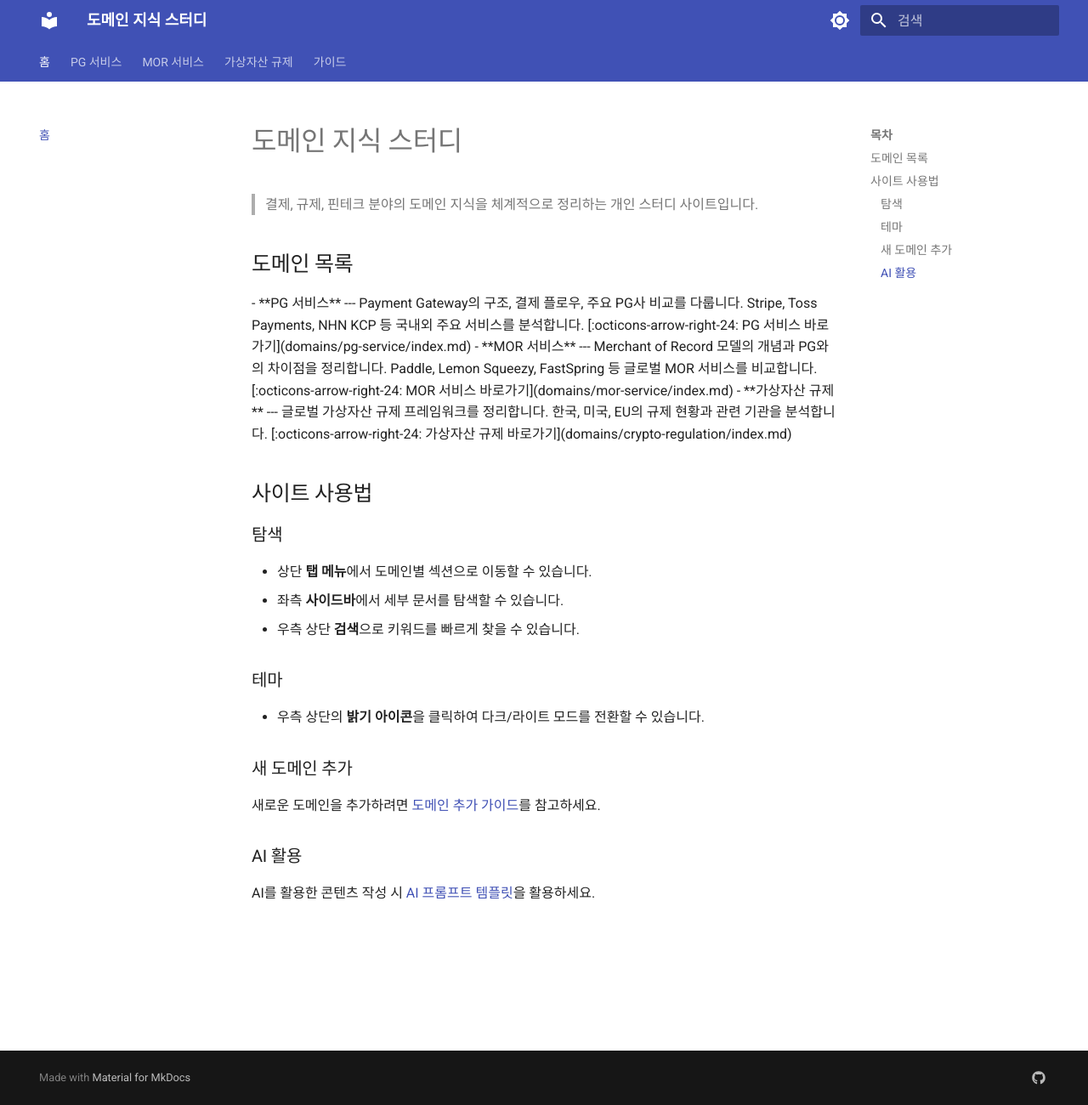
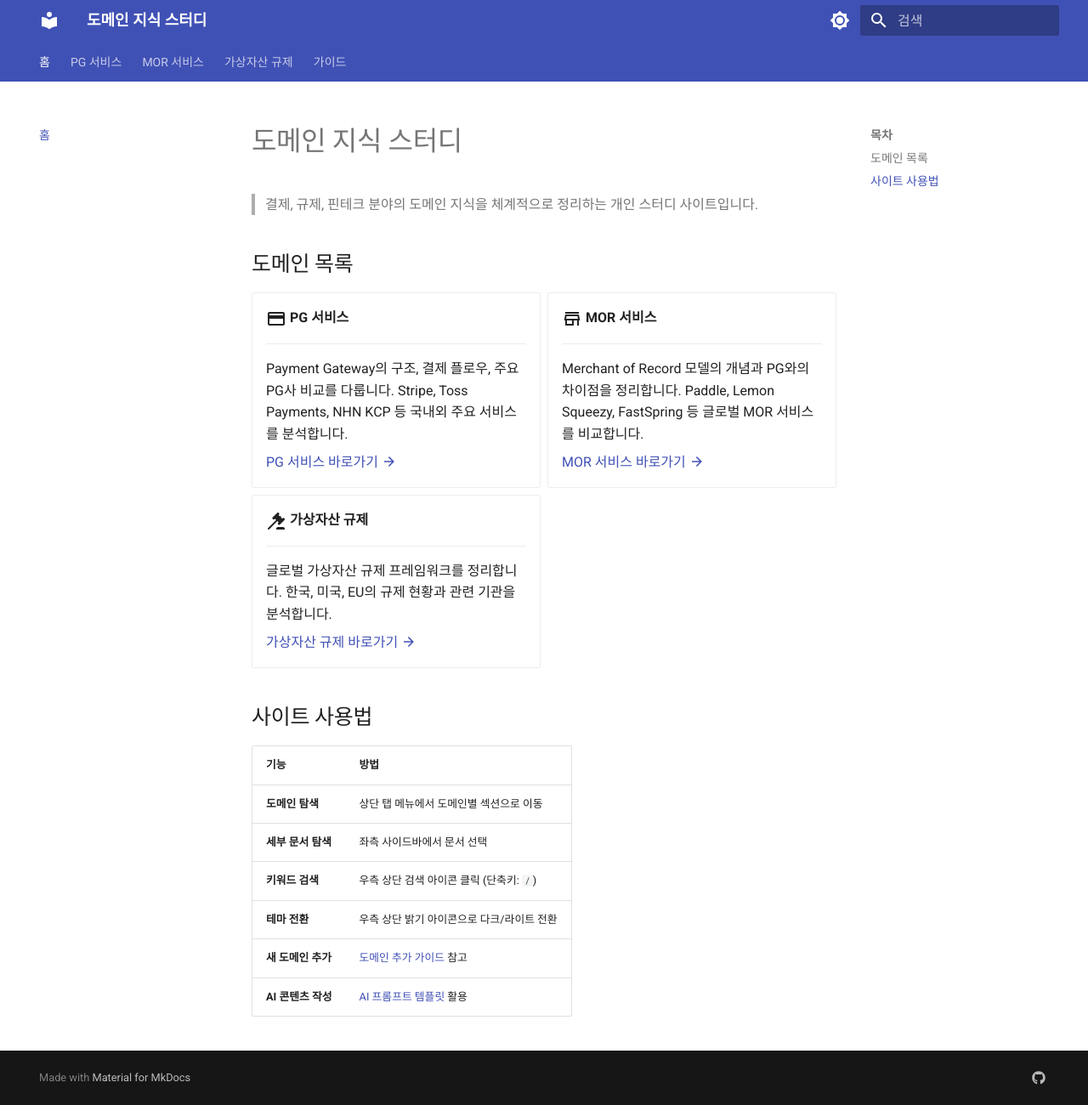
Before and after one commit to OkyoKwon/studyNresearch, an MkDocs documentation site: the page built from docs/index.md, in a window 1280 px wide and 1300 px high. Shown: the whole window at 85% size. Built offline with MkDocs 1.6.1 and Material for MkDocs 9.7.7, drawn with Linux system fonts in a browser that asks for light colours.

Commit message:
fix: 홈페이지 grid cards 렌더링 수정
md_in_html, attr_list 확장 추가 및 octicons를 material 아이콘으로 변경.

```diff
--- a/docs/index.md
+++ b/docs/index.md
@@ -6,48 +6,42 @@
 
 <div class="grid cards" markdown>
 
--   **PG 서비스**
+-   :material-credit-card-outline:{ .lg .middle } **PG 서비스**
 
     ---
 
-    Payment Gateway의 구조, 결제 플로우, 주요 PG사 비교를 다룹니다. Stripe, Toss Payments, NHN KCP 등 국내외 주요 서비스를 분석합니다.
+    Payment Gateway의 구조, 결제 플로우, 주요 PG사 비교를 다룹니다.
+    Stripe, Toss Payments, NHN KCP 등 국내외 주요 서비스를 분석합니다.
 
-    [:octicons-arrow-right-24: PG 서비스 바로가기](domains/pg-service/index.md)
+    [PG 서비스 바로가기 :material-arrow-right:](domains/pg-service/index.md)
 
--   **MOR 서비스**
+-   :material-store-outline:{ .lg .middle } **MOR 서비스**
 
     ---
 
-    Merchant of Record 모델의 개념과 PG와의 차이점을 정리합니다. Paddle, Lemon Squeezy, FastSpring 등 글로벌 MOR 서비스를 비교합니다.
+    Merchant of Record 모델의 개념과 PG와의 차이점을 정리합니다.
+    Paddle, Lemon Squeezy, FastSpring 등 글로벌 MOR 서비스를 비교합니다.
 
-    [:octicons-arrow-right-24: MOR 서비스 바로가기](domains/mor-service/index.md)
+    [MOR 서비스 바로가기 :material-arrow-right:](domains/mor-service/index.md)
 
--   **가상자산 규제**
+-   :material-gavel:{ .lg .middle } **가상자산 규제**
 
     ---
 
-    글로벌 가상자산 규제 프레임워크를 정리합니다. 한국, 미국, EU의 규제 현황과 관련 기관을 분석합니다.
+    글로벌 가상자산 규제 프레임워크를 정리합니다.
+    한국, 미국, EU의 규제 현황과 관련 기관을 분석합니다.
 
-    [:octicons-arrow-right-24: 가상자산 규제 바로가기](domains/crypto-regulation/index.md)
+    [가상자산 규제 바로가기 :material-arrow-right:](domains/crypto-regulation/index.md)
 
 </div>
 
 ## 사이트 사용법
 
-### 탐색
-
-- 상단 **탭 메뉴**에서 도메인별 섹션으로 이동할 수 있습니다.
-- 좌측 **사이드바**에서 세부 문서를 탐색할 수 있습니다.
-- 우측 상단 **검색**으로 키워드를 빠르게 찾을 수 있습니다.
-
-### 테마
-
-- 우측 상단의 **밝기 아이콘**을 클릭하여 다크/라이트 모드를 전환할 수 있습니다.
-
-### 새 도메인 추가
-
-새로운 도메인을 추가하려면 [도메인 추가 가이드](guide/add-domain.md)를 참고하세요.
-
-### AI 활용
-
-AI를 활용한 콘텐츠 작성 시 [AI 프롬프트 템플릿](guide/ai-templates.md)을 활용하세요.
+| 기능 | 방법 |
+|------|------|
+| **도메인 탐색** | 상단 탭 메뉴에서 도메인별 섹션으로 이동 |
+| **세부 문서 탐색** | 좌측 사이드바에서 문서 선택 |
+| **키워드 검색** | 우측 상단 검색 아이콘 클릭 (단축키: `/`) |
+| **테마 전환** | 우측 상단 밝기 아이콘으로 다크/라이트 전환 |
+| **새 도메인 추가** | [도메인 추가 가이드](guide/add-domain.md) 참고 |
+| **AI 콘텐츠 작성** | [AI 프롬프트 템플릿](guide/ai-templates.md) 활용 |
--- a/mkdocs.yml
+++ b/mkdocs.yml
@@ -86,6 +86,8 @@ markdown_extensions:
       alternate_style: true
   - pymdownx.highlight:
       anchor_linenums: true
+  - attr_list
+  - md_in_html
   - pymdownx.emoji:
       emoji_index: !!python/name:material.extensions.emoji.twemoji
       emoji_generator: !!python/name:material.extensions.emoji.to_svg
```
